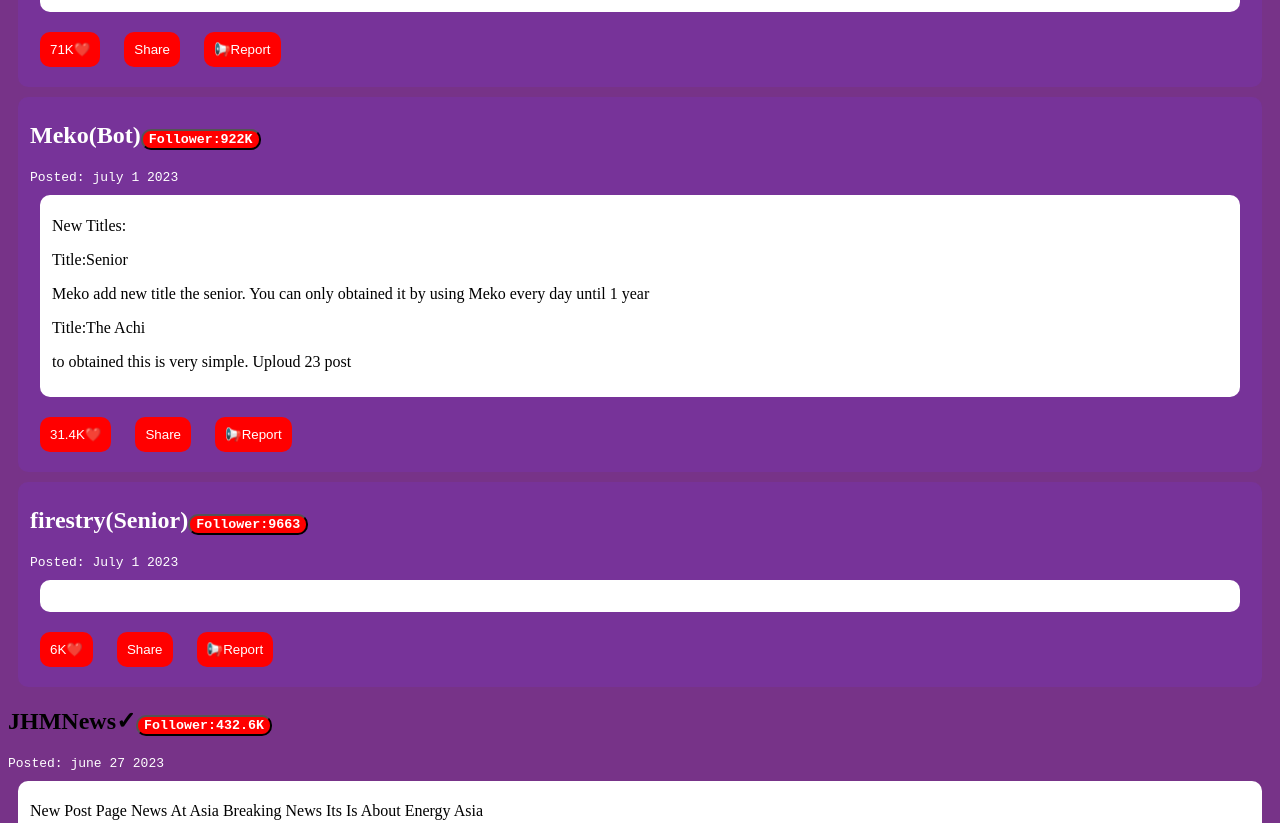
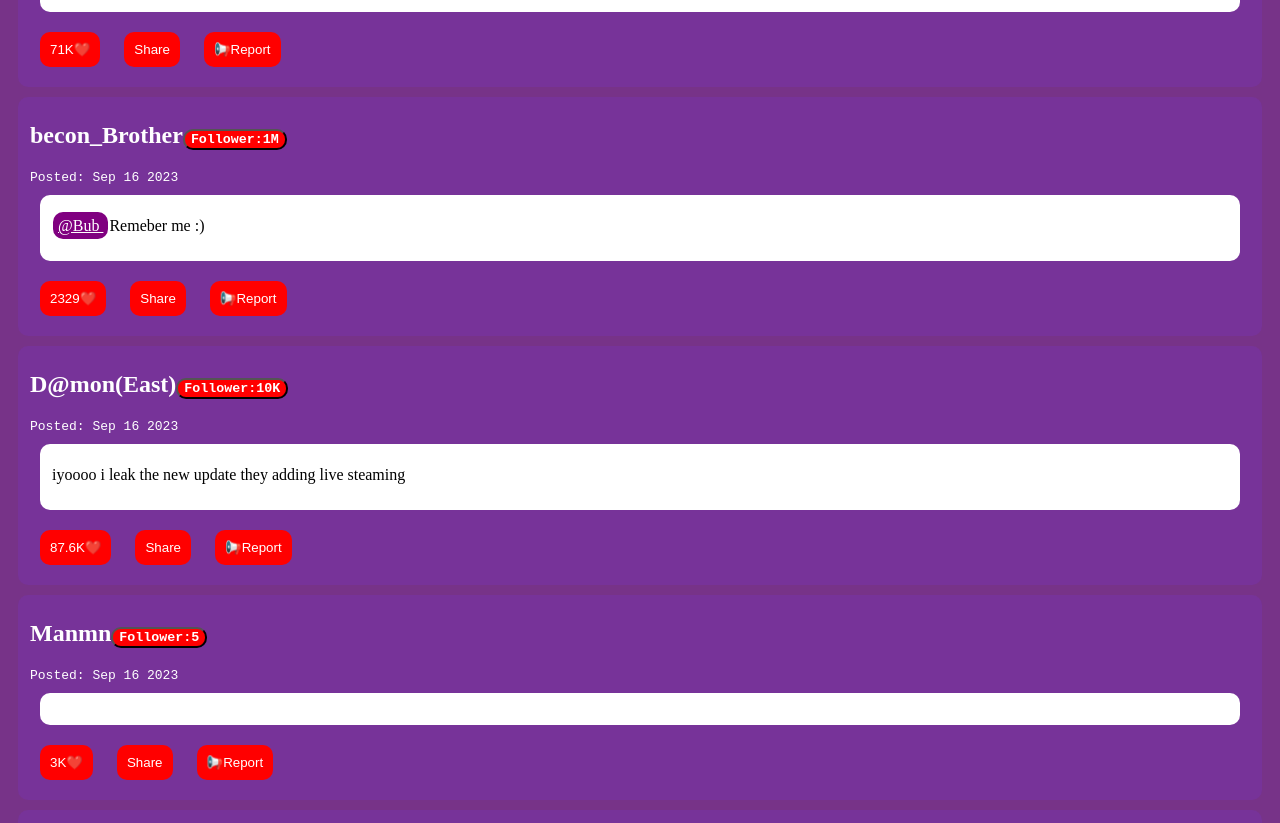
Before and after one commit to KlienReijiOniwa/ban, a plain HTML site: page index.html in a window 1280 px wide. Shown: the part 1018-1841 px from the top of the page. Drawn offline with Linux system fonts and the light colour scheme.

Commit message:
Update index.html

```diff
--- a/index.html
+++ b/index.html
@@ -64,7 +64,44 @@
     <button id="like" onclick="link()">Share</button>
     <button id="like" onclick="san()">📢Report</button>
   </fieldset>
+<fieldset id="MekoObject">
+    <h2>becon_Brother<button id="follow"><strong><kbd style="color:;">Follower:1M</kbd></strong></h2></button>
 
+    <kbd>Posted: Sep 16 2023</kbd>
+    <fieldset id="MekoTextObject">
+      <p><a href="">@Bub </a > Remeber me :)</p>
+
+
+    </fieldset>
+    <button id="like">2329❤️</button>
+    <button id="like" onclick="link()">Share</button>
+    <button id="like" onclick="san()">📢Report</button>
+  </fieldset>
+ <fieldset id="MekoObject">
+    <h2>D@mon(East)<button id="follow"><strong><kbd style="color:;">Follower:10K</kbd></strong></h2></button>
+
+    <kbd>Posted: Sep 16 2023</kbd>
+    <fieldset id="MekoTextObject">
+      <p>iyoooo i leak the new update they adding live steaming</p>
+
+    </fieldset>
+    <button id="like">87.6K❤️</button>
+    <button id="like" onclick="link()">Share</button>
+    <button id="like" onclick="san()">📢Report</button>
+  </fieldset>
+ <fieldset id="MekoObject">
+    <h2>Manmn<button id="follow"><strong><kbd style="color:;">Follower:5</kbd></strong></h2></button>
+
+    <kbd>Posted: Sep 16 2023</kbd>
+    <fieldset id="MekoTextObject">
+      <p></p>
+
+
+    </fieldset>
+    <button id="like">3K❤️</button>
+    <button id="like" onclick="link()">Share</button>
+    <button id="like" onclick="san()">📢Report</button>
+  </fieldset>
     <fieldset id="MekoObject">
     <h2>Meko(Bot)<button id="follow"><strong><kbd style="color:;">Follower:922K</kbd></strong></h2></button>
 
```
